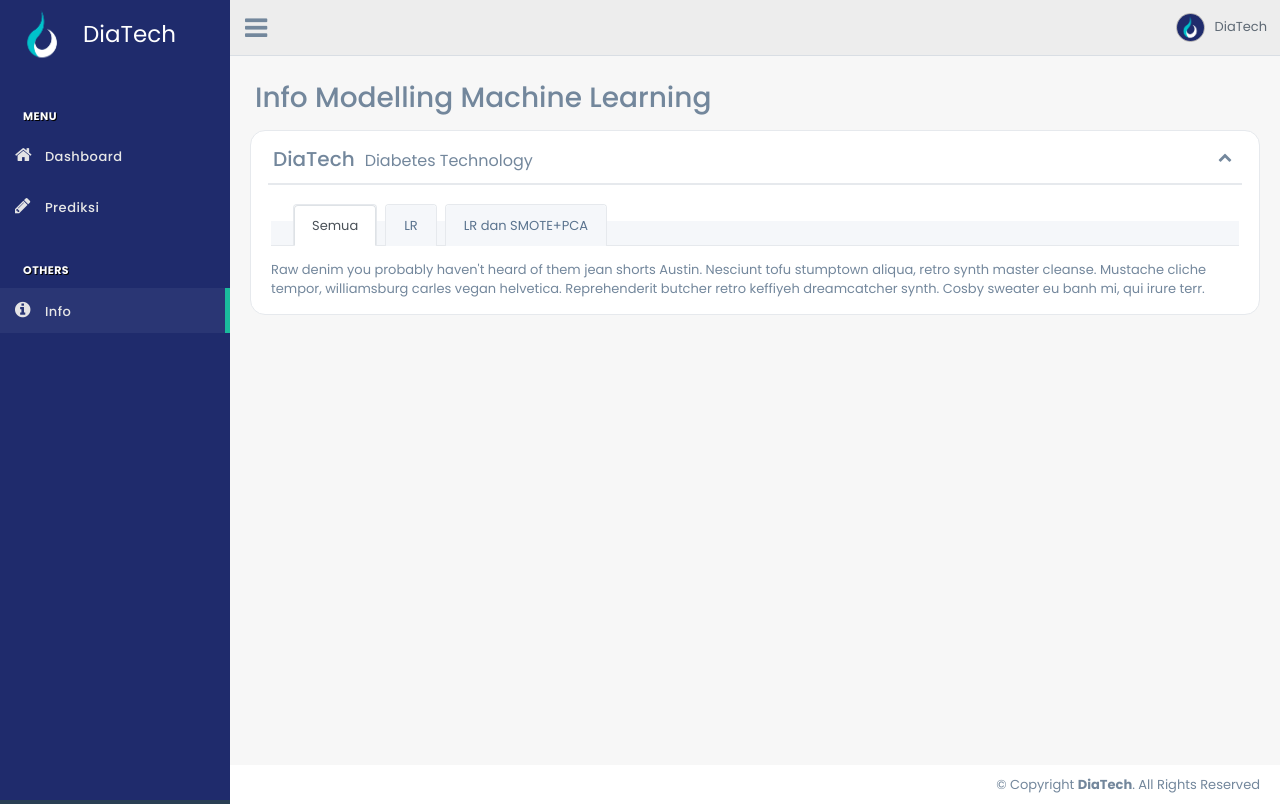
After one commit to tenteniaa/prediksi-diabetes, a Flask app: page /info in a window 1280 px wide. The commit adds this page. Run offline with Flask 3, Linux system fonts and the light colour scheme; parts of the project's set-up code (start-up, migrations or seed data) failed here and were passed over; some libraries are stand-ins or nearby versions.

Commit message:
tab info

```diff
--- a/app.py
+++ b/app.py
@@ -13,6 +13,10 @@ model = pickle.load(open('model.pkl', 'rb'))
 @app.route('/')
 def index():
     return render_template('index.html')
+
+@app.route('/info')
+def info():
+    return render_template('info.html')
 
 @app.route('/prediksi', methods=["GET", "POST"])
 def predict():
--- a/static/css/main.css
+++ b/static/css/main.css
@@ -1195,7 +1195,8 @@ Preloader
 }
 
 /* Form */
-.diabetes_form p {
+.diabetes_form p,
+.diabetes_predict p {
   font-size: 15px;
 }
 
@@ -1252,3 +1253,50 @@ Preloader
 .profile_right .profile_goal li {
   font-size: 15px;
 }
+
+/** Tabs **/
+ul.bar_tabs {
+  overflow: visible;
+  background: #F5F7FA;
+  height: 25px;
+  margin: 21px 0 14px;
+  padding-left: 14px;
+  position: relative;
+  z-index: 1;
+  width: 100%;
+  border-bottom: 1px solid #E6E9ED; }
+
+ul.bar_tabs > li {
+  border: 1px solid #E6E9ED;
+  color: #333 !important;
+  margin-top: -17px;
+  margin-left: 8px;
+  background: #fff;
+  border-bottom: none;
+  border-radius: 4px 4px 0 0; }
+
+ul.bar_tabs > li.active {
+  border-right: 6px solid #D3D6DA;
+  border-top: 0;
+  margin-top: -15px; }
+
+ul.bar_tabs > li a {
+  padding: 10px 17px;
+  background: #F5F7FA;
+  margin: 0;
+  border-top-right-radius: 0; }
+
+ul.bar_tabs > li a:hover {
+  border: 1px solid transparent; }
+
+ul.bar_tabs > li.active a {
+  border-bottom: none; }
+
+ul.bar_tabs.right {
+  padding-right: 14px; }
+
+ul.bar_tabs.right li {
+  float: right; }
+
+a:focus {
+  outline: none; }
--- /dev/null
+++ b/templates/info.html
@@ -0,0 +1,60 @@
+{% extends 'base.html' %}
+
+{% block head %}
+<title>DiaTech | Info</title>
+{% endblock %}
+
+{% block body %}
+<div class="right_col" role="main">
+    <div class="">
+      <div class="page-title">
+        <div class="title_left">
+          <h3>Info Modelling Machine Learning</h3>
+        </div>
+      </div>
+      <div class="clearfix"></div>
+      <div class="row">
+        <div class="col-md-12 col-sm-12">
+          <div class="x_panel">
+            <div class="x_title">
+                <h2>DiaTech<small>Diabetes Technology</small></h2>
+                <div class="nav navbar-right panel_toolbox">
+                  <a class="collapse-link"><i class="fa fa-chevron-up"></i></a>
+                </div>
+                <div class="clearfix"></div>
+            </div>
+            <div class="x_content">
+
+              <ul class="nav nav-tabs bar_tabs" id="myTab" role="tablist">
+                <li class="nav-item">
+                  <a class="nav-link active" id="home-tab" data-toggle="tab" href="#semua" role="tab" aria-controls="home" aria-selected="true">Semua</a>
+                </li>
+                <li class="nav-item">
+                  <a class="nav-link" id="profile-tab" data-toggle="tab" href="#before" role="tab" aria-controls="profile" aria-selected="false">LR</a>
+                </li>
+                <li class="nav-item">
+                  <a class="nav-link" id="contact-tab" data-toggle="tab" href="#after" role="tab" aria-controls="contact" aria-selected="false">LR dan SMOTE+PCA</a>
+                </li>
+              </ul>
+              <div class="tab-content" id="myTabContent">
+                <div class="tab-pane fade show active" id="semua" role="tabpanel" aria-labelledby="home-tab">
+                  Raw denim you probably haven't heard of them jean shorts Austin. Nesciunt tofu stumptown aliqua, retro synth master cleanse. Mustache cliche tempor, williamsburg carles vegan helvetica. Reprehenderit butcher retro keffiyeh dreamcatcher
+                      synth. Cosby sweater eu banh mi, qui irure terr.
+                </div>
+                <div class="tab-pane fade" id="before" role="tabpanel" aria-labelledby="profile-tab">
+                  Food truck fixie locavore, accusamus mcsweeney's marfa nulla single-origin coffee squid. Exercitation +1 labore velit, blog sartorial PBR leggings next level wes anderson artisan four loko farm-to-table craft beer twee. Qui photo
+                      booth letterpress, commodo enim craft beer mlkshk aliquip
+                </div>
+                <div class="tab-pane fade" id="after" role="tabpanel" aria-labelledby="contact-tab">
+                  xxFood truck fixie locavore, accusamus mcsweeney's marfa nulla single-origin coffee squid. Exercitation +1 labore velit, blog sartorial PBR leggings next level wes anderson artisan four loko farm-to-table craft beer twee. Qui photo
+                      booth letterpress, commodo enim craft beer mlkshk
+                </div>
+              </div>
+            </div>
+          </div>
+
+        </div>
+      </div>
+    </div>
+</div>
+{% endblock %}
--- a/templates/sidebar.html
+++ b/templates/sidebar.html
@@ -21,7 +21,7 @@
         <div class="menu_section">
             <h3>Others</h3>
             <ul class="nav side-menu">
-              <li><a href="#"><i class="fa fa-cog"></i> Pengaturan</a></li>
+              <li><a href="/info"><i class="fa fa-info-circle"></i> Info</a></li>
             </ul>
         </div>
       </div>
```
Also changed, not shown: templates/prediksi.html (+7 -3 lines).
